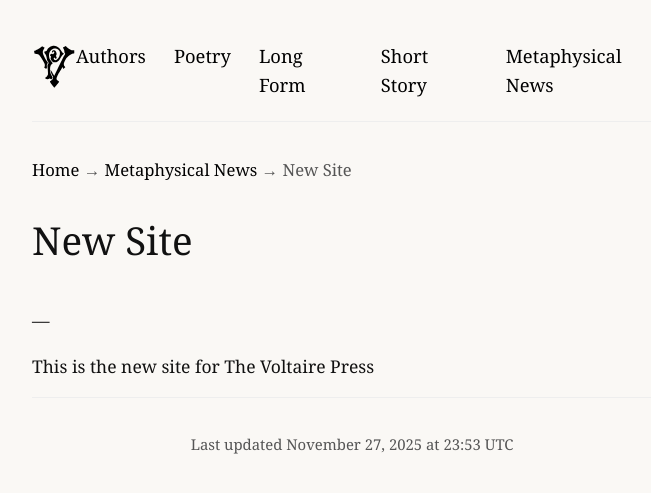
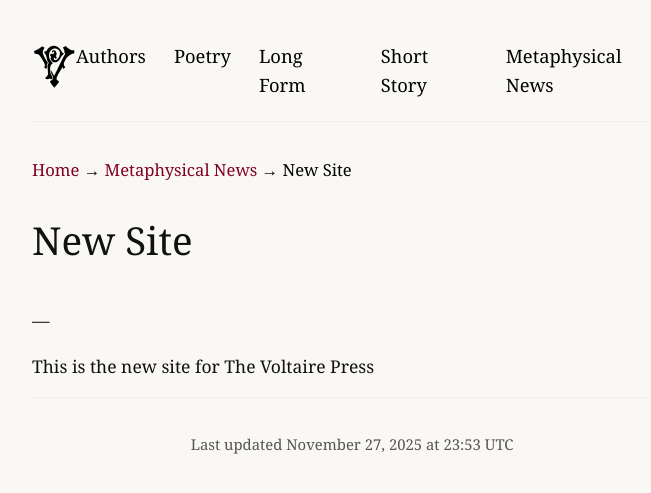
Before and after one commit to charlesvoltaire-public/charlesvoltaire-public.github.io, a Jekyll site: the page built from metaphysical-news/new-site.md, in a window 1280 px wide. Shown: the top 493 px of the page, without its empty margins (288-939 px from the left). Built offline with Jekyll 4.4.1, drawn with Linux system fonts in a browser that asks for light colours.

Commit message:
Update style.css

```diff
--- a/assets/css/style.css
+++ b/assets/css/style.css
@@ -98,3 +98,21 @@ h2 { margin: 2.5rem 0 1rem; font-size: 1.4em; border-bottom: 1px solid #eee; pad
 main { margin-top: 1rem; }
 .breadcrumb { margin: 2rem 0 1.5rem; font-size: .95em; color: #555; }
 footer { padding-top: 2rem; border-top: 1px solid #eee; font-size: .85em; color: #555; text-align: center; }
+
+/* Breadcrumbs: links = maroon, current page = black & unstyled */
+.breadcrumb a {                      /* Home, Poetry, Authors, etc. */
+  color: #800020 !important;
+  text-decoration: none !important;
+}
+.breadcrumb a:hover {
+  color: #a00020 !important;
+  text-decoration: underline !important;
+}
+
+/* Current page title in breadcrumb — always black, never a link style */
+.breadcrumb { color: #000 !important; }           /* the plain text part */
+.breadcrumb *:not(a) {                           /* the current page title */
+  color: #000 !important;
+  font-weight: normal !important;
+  pointer-events: none;                          /* not clickable */
+}
```
